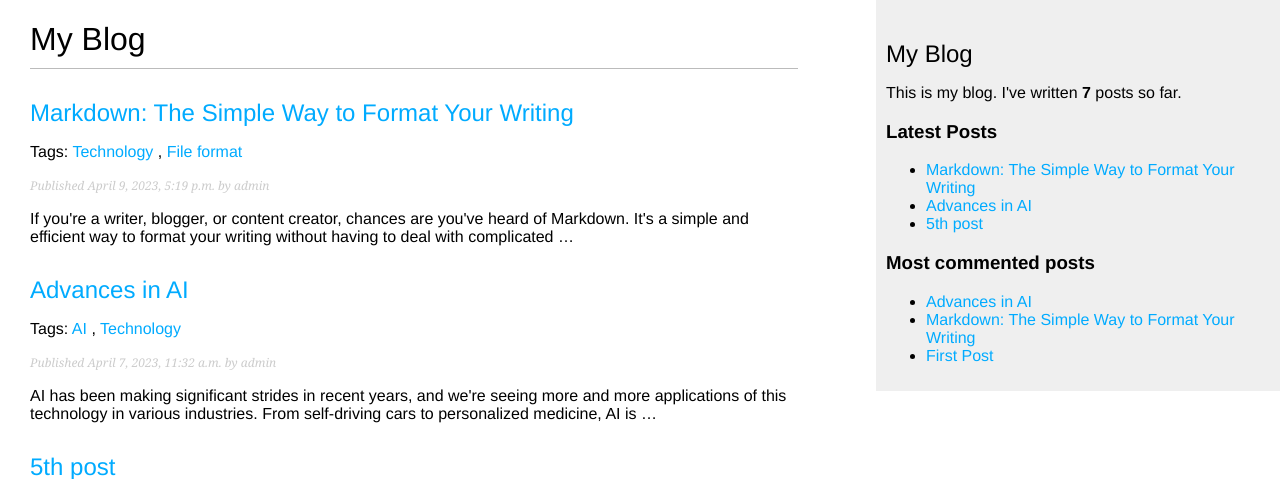
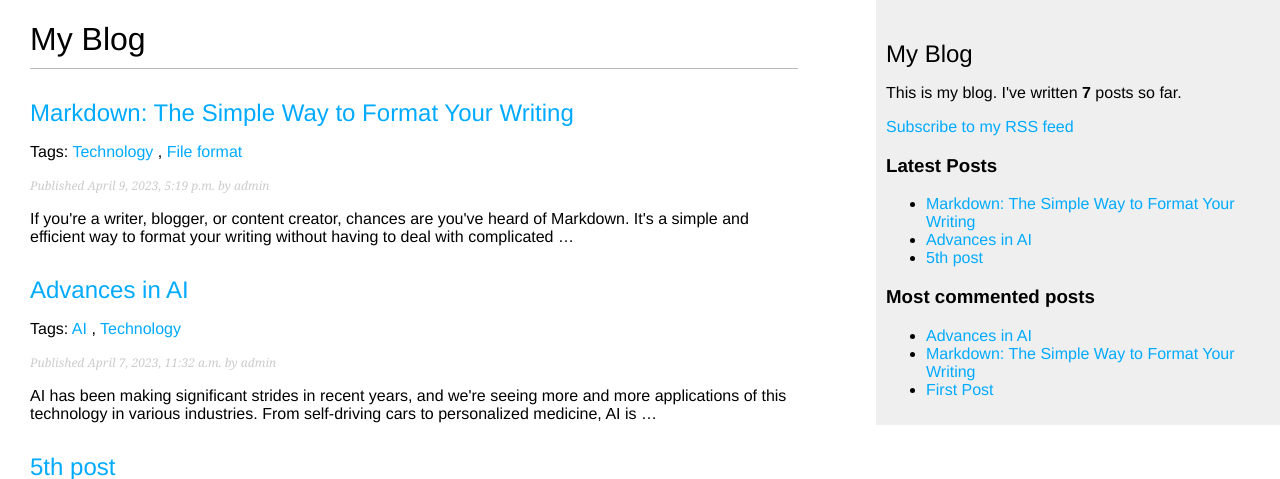
Before and after one commit to Yash220402/blog-site, a Django app: page /blog/ in a window 1280 px wide. Shown: the top 479 px of the page. Run offline with Django 4.2, Linux system fonts and the light colour scheme; data comes from the database, SQL or seed files in the repository; parts of the project's set-up code (start-up, migrations or seed data) failed here and were passed over.

Commit message:
create feeds

```diff
--- a/myblog/blog/feeds.py
+++ b/myblog/blog/feeds.py
@@ -6,7 +6,7 @@ from .models import Post
 class LatestPostsFeed(Feed):
     title = 'My Blog'
     link = reverse_lazy('blog:post_list')
-    description = 'New post of my blog'
+    description = 'New post of my blog.'
 
     def items(self):
         return Post.published.all()[:5]
--- a/myblog/blog/templates/blog/base.html
+++ b/myblog/blog/templates/blog/base.html
@@ -14,6 +14,9 @@
     <div id="sidebar">
         <h2>My Blog</h2>
         <p>This is my blog. I've written <b>{% total_posts %}</b> posts so far.</p>
+        <p>
+            <a href="{% url 'blog:post_feed' %}">Subscribe to my RSS feed</a>
+        </p>
 
         <h3>Latest Posts</h3>
         {% show_latest_posts 3 %}
--- a/myblog/blog/urls.py
+++ b/myblog/blog/urls.py
@@ -1,5 +1,6 @@
 from django.urls import path
 from . import views
+from .feeds import LatestPostsFeed
 
 app_name = 'blog'
 
@@ -13,4 +14,5 @@ urlpatterns = [
     path('<int:post_id>/share/', views.post_share, name='post_share'),
     path("tag/<slug:tag_slug>/",
         views.post_list, name='post_list_by_tag'),
+    path('feed/', LatestPostsFeed(), name='post_feed')
 ]
```
